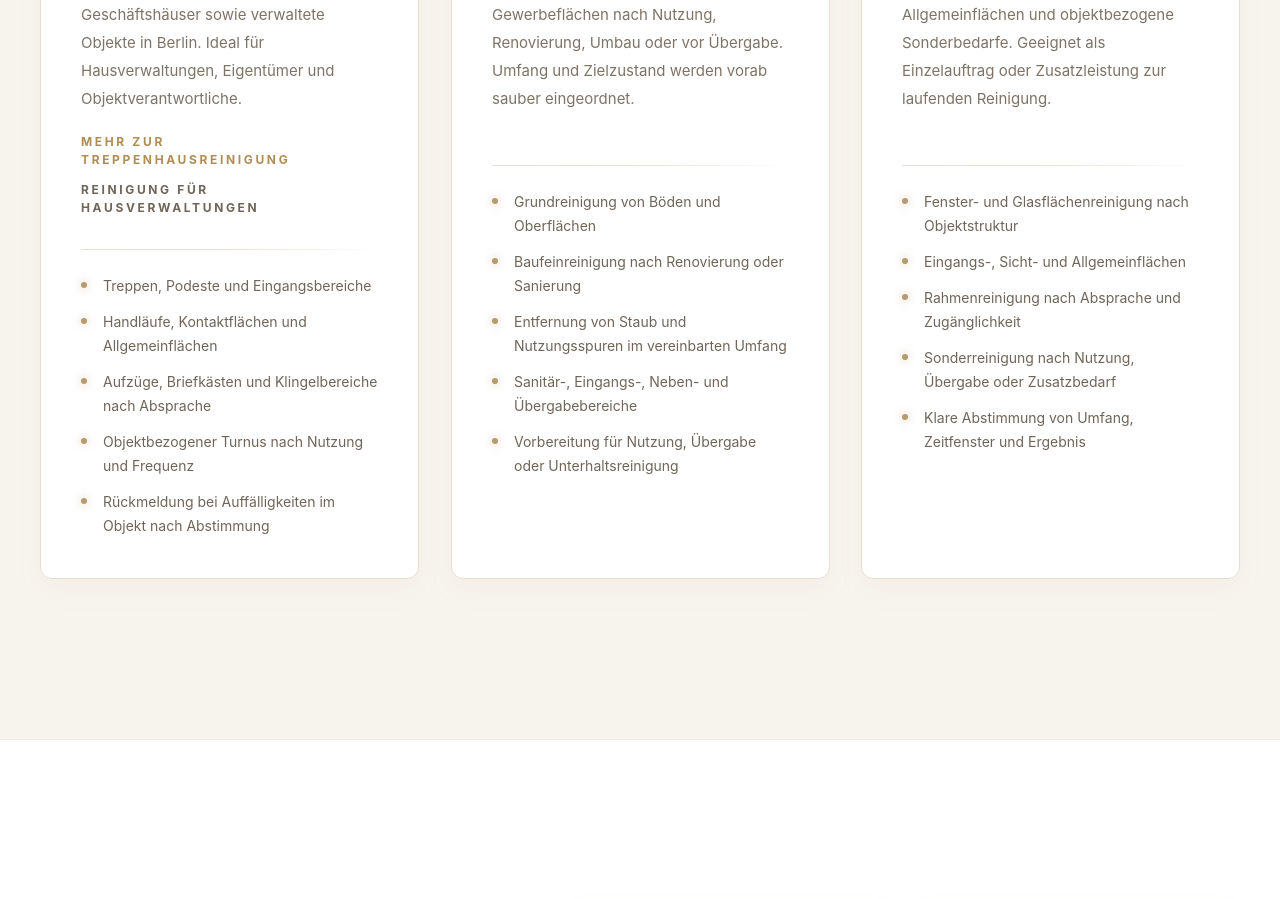
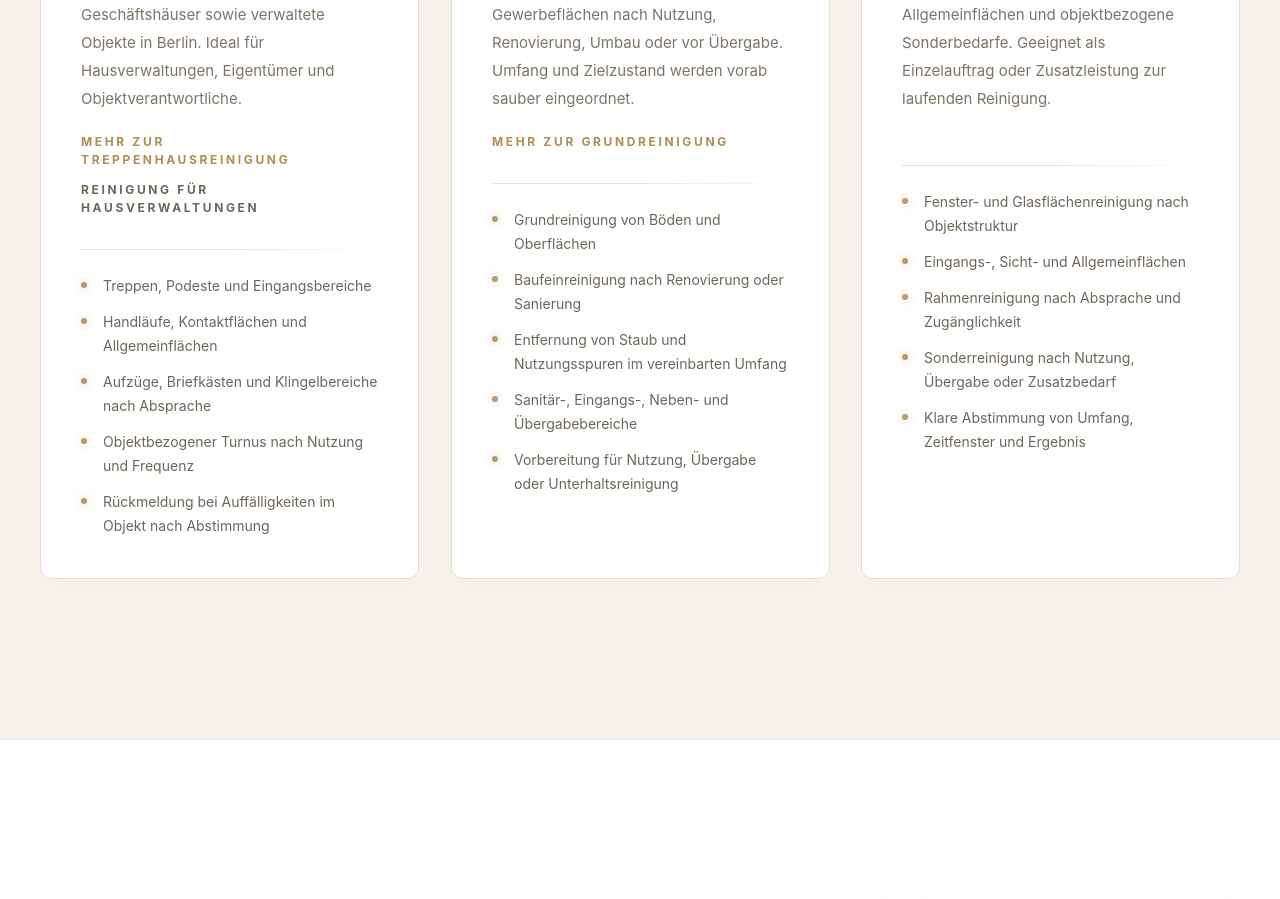
Before and after one commit to sticky030/nautilus-facility-cleaning, a React (Vite) app: page / in a window 1280 px wide. Shown: the part 2400-3299 px from the top of the page. Built offline with nearby package versions, Linux system fonts and the light colour scheme.

Commit message:
SEO: link homepage to grundreinigung landing page

```diff
--- a/src/App.tsx
+++ b/src/App.tsx
@@ -73,6 +73,8 @@ const services = [
   },
   {
     id: 'grundreinigung',
+    href: '/grundreinigung-berlin/',
+    linkLabel: 'Mehr zur Grundreinigung',
     eyebrow: 'Intensiv & objektbezogen',
     title: 'Grundreinigung & Baufeinreinigung',
     text: 'Intensive Reinigungsleistungen für Büros, Praxen, Treppenhäuser und Gewerbeflächen nach Nutzung, Renovierung, Umbau oder vor Übergabe. Umfang und Zielzustand werden vorab sauber eingeordnet.',
@@ -469,8 +471,8 @@ export default function App() {
                 <a href="#kanzleireinigung" className="hover:text-[#B79B6C] transition-colors">Kanzleireinigung</a>
                 <a href="/praxisreinigung-berlin/" className="hover:text-[#B79B6C] transition-colors">Praxisreinigung</a>
                 <a href="/treppenhausreinigung-berlin/" className="hover:text-[#B79B6C] transition-colors">Treppenhausreinigung</a>
-                <a href="#grundreinigung" className="hover:text-[#B79B6C] transition-colors">Grundreinigung</a>
-                <a href="#grundreinigung" className="hover:text-[#B79B6C] transition-colors">Baufein- / Bauendreinigung</a>
+                <a href="/grundreinigung-berlin/" className="hover:text-[#B79B6C] transition-colors">Grundreinigung</a>
+                <a href="/grundreinigung-berlin/" className="hover:text-[#B79B6C] transition-colors">Baufein- / Bauendreinigung</a>
                 <a href="#fensterreinigung" className="hover:text-[#B79B6C] transition-colors">Fensterreinigung</a>
                 <a href="#fensterreinigung" className="hover:text-[#B79B6C] transition-colors">Sonderreinigung</a>
               </div>
```
